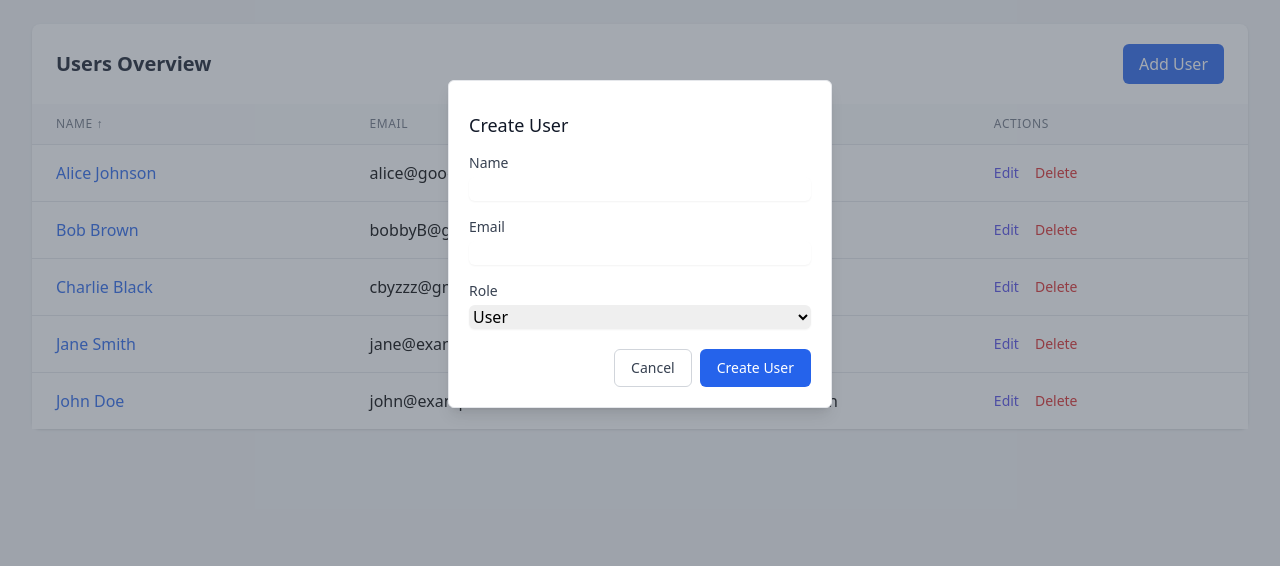
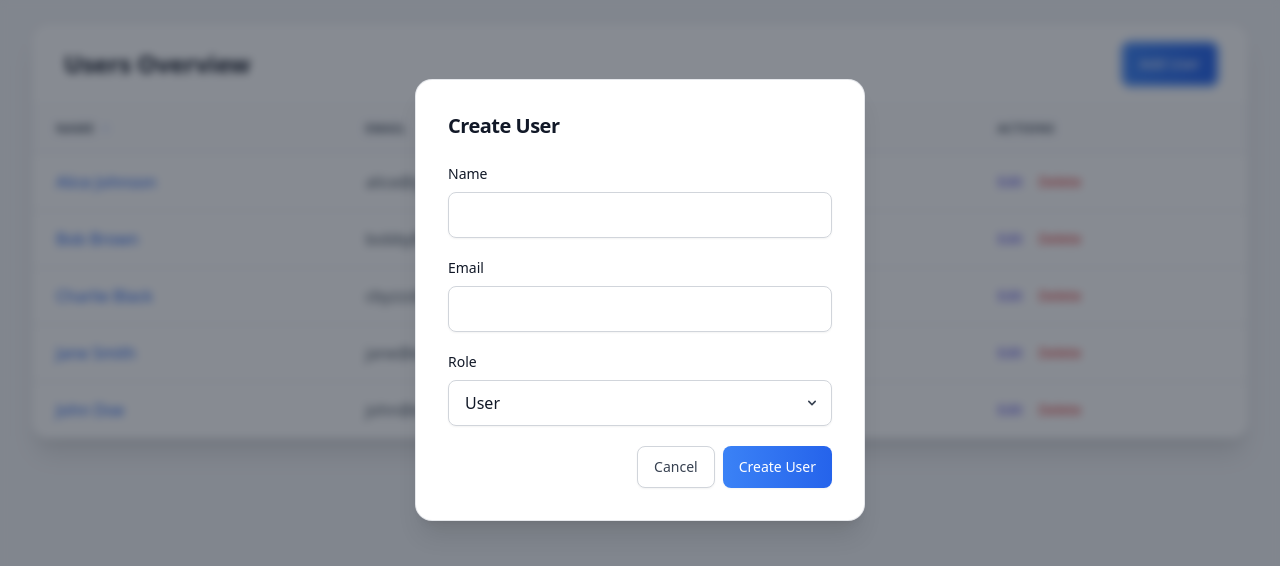
Before and after one commit to Taylorvincent/wegrouptest, a React (Vite) app: page / in a window 1280 px wide. Both pictures are taken after a click on the button "Add User". Shown: the top 566 px of the page. Built offline with nearby package versions, Linux system fonts and the light colour scheme; data requests are answered from the project's data file.

Commit message:
tweak styling

```diff
--- a/src/components/Button.tsx
+++ b/src/components/Button.tsx
@@ -9,12 +9,15 @@ interface ButtonProps extends ButtonHTMLAttributes<HTMLButtonElement> {
   isLoading?: boolean;
 }
 const baseStyles =
-  'px-4 py-2 text-sm font-medium rounded-md transition-colors duration-200 disabled:opacity-50 disabled:cursor-not-allowed';
+  'relative px-4 py-2.5 text-sm font-medium rounded-lg transition-all duration-200 shadow-sm hover:shadow-md disabled:opacity-50 disabled:cursor-not-allowed disabled:shadow-none focus:outline-none focus:ring-2 focus:ring-offset-2';
 
 const variantStyles = {
-  primary: 'text-white bg-blue-600 border border-transparent hover:bg-blue-700',
-  secondary: 'text-gray-700 bg-white border border-gray-300 hover:bg-gray-50',
-  danger: 'text-white bg-red-600 border border-transparent hover:bg-red-700',
+  primary:
+    'text-white bg-gradient-to-r from-blue-500 to-blue-600 hover:from-blue-600 hover:to-blue-700 focus:ring-blue-500',
+  secondary:
+    'text-gray-700 bg-white border border-gray-300 hover:bg-gray-50 hover:text-gray-900 focus:ring-gray-500',
+  danger:
+    'text-white bg-gradient-to-r from-red-500 to-red-600 hover:from-red-600 hover:to-red-700 focus:ring-red-500',
 };
 
 export const Button = ({
--- a/src/components/FormInput.tsx
+++ b/src/components/FormInput.tsx
@@ -7,16 +7,16 @@ interface FormInputProps extends Omit<InputHTMLAttributes<HTMLInputElement>, 'cl
 
 export const FormInput = ({ label, error, id, ...props }: FormInputProps) => {
   return (
-    <div className="mb-4">
-      <label htmlFor={id} className="block text-sm font-medium text-gray-700">
+    <div className="mb-5">
+      <label htmlFor={id} className="block text-sm font-medium text-gray-900 mb-2">
         {label}
       </label>
       <input
         id={id}
-        className="mt-1 block w-full rounded-md border-gray-300 shadow-sm focus:border-blue-500 focus:ring-blue-500 disabled:bg-gray-100 disabled:cursor-not-allowed"
+        className="block w-full px-4 py-2.5 text-gray-900 border border-gray-300 rounded-lg focus:ring-2 focus:ring-blue-500 focus:border-transparent bg-white/50 shadow-sm transition-colors duration-200 disabled:bg-gray-100 disabled:cursor-not-allowed"
         {...props}
       />
-      {error && <p className="mt-1 text-sm text-red-600">{error}</p>}
+      {error && <p className="mt-2 text-sm text-red-600 dark:text-red-500">{error}</p>}
     </div>
   );
 };
--- a/src/components/Modal.tsx
+++ b/src/components/Modal.tsx
@@ -36,11 +36,11 @@ export const Modal = ({ children, title, onClose }: ModalProps) => {
   }, [handleClickOutside, handleEscape]);
 
   return (
-    <div className="fixed inset-0 bg-gray-600 bg-opacity-50 overflow-y-auto h-full w-full modal-overlay">
-      <div className="relative top-20 mx-auto p-5 border w-96 shadow-lg rounded-md bg-white">
+    <div className="fixed inset-0 bg-gray-900/50 backdrop-blur-sm overflow-y-auto h-full w-full modal-overlay">
+      <div className="relative top-20 mx-auto p-8 max-w-md rounded-2xl bg-white shadow-xl ring-1 ring-gray-200">
         {title && (
-          <div className="mt-3">
-            <h3 className="text-lg font-medium leading-6 text-gray-900 mb-4">{title}</h3>
+          <div className="mb-6">
+            <h3 className="text-xl font-semibold text-gray-900 tracking-tight">{title}</h3>
           </div>
         )}
         {children}
--- a/src/components/Select.tsx
+++ b/src/components/Select.tsx
@@ -13,13 +13,14 @@ interface SelectProps extends Omit<SelectHTMLAttributes<HTMLSelectElement>, 'cla
 
 export const Select = ({ label, options, error, id, ...props }: SelectProps) => {
   return (
-    <div className="mb-4">
-      <label htmlFor={id} className="block text-sm font-medium text-gray-700">
+    <div className="mb-5">
+      <label htmlFor={id} className="block text-sm font-medium text-gray-900 mb-2">
         {label}
       </label>
+      <div className="relative">
         <select
           id={id}
-        className="mt-1 block w-full rounded-md border-gray-300 shadow-sm focus:border-blue-500 focus:ring-blue-500 disabled:bg-gray-100 disabled:cursor-not-allowed"
+          className="block w-full px-4 py-2.5 text-gray-900 border border-gray-300 rounded-lg focus:ring-2 focus:ring-blue-500 focus:border-transparent bg-white/50 shadow-sm transition-colors duration-200 disabled:bg-gray-100 disabled:cursor-not-allowed appearance-none"
           {...props}
         >
           <option value="">Select an option</option>
@@ -29,7 +30,13 @@ export const Select = ({ label, options, error, id, ...props }: SelectProps) =>
             </option>
           ))}
         </select>
-      {error && <p className="mt-1 text-sm text-red-600">{error}</p>}
+        <div className="pointer-events-none absolute inset-y-0 right-0 flex items-center px-3 text-gray-700">
+          <svg className="h-4 w-4 fill-current" viewBox="0 0 20 20">
+            <path d="M5.293 7.293a1 1 0 011.414 0L10 10.586l3.293-3.293a1 1 0 111.414 1.414l-4 4a1 1 0 01-1.414 0l-4-4a1 1 0 010-1.414z" />
+          </svg>
+        </div>
+      </div>
+      {error && <p className="mt-2 text-sm text-red-600 dark:text-red-500">{error}</p>}
     </div>
   );
 };
--- a/src/pages/UsersOverview/UsersOverview.tsx
+++ b/src/pages/UsersOverview/UsersOverview.tsx
@@ -5,6 +5,7 @@ import { usersApi, User, EditUserArgs } from '../../services/usersApi';
 import UserForm from './UserForm';
 import { useLocalStorage } from '../../utils/useLocalStorage';
 import { DeleteConfirmationModal } from '../../components/DeleteConfirmationModal';
+import { Button } from '../../components/Button';
 
 type SortField = 'name' | 'role';
 type SortOrder = 'asc' | 'desc';
@@ -64,76 +65,98 @@ const UsersOverview = () => {
   });
 
   if (isLoading) {
-    return <div className="text-center">Loading...</div>;
+    return (
+      <div className="min-h-[200px] flex items-center justify-center">
+        <div className="text-gray-500">Loading...</div>
+      </div>
+    );
   }
 
   return (
-    <div className="bg-white shadow rounded-lg">
-      <div className="px-4 py-5 sm:px-6 flex justify-between items-center">
-        <h1 className="text-xl font-semibold text-gray-900">Users Overview</h1>
-        <button
-          onClick={() => setIsCreateModalOpen(true)}
-          className="bg-blue-600 text-white px-4 py-2 rounded-md hover:bg-blue-700"
-        >
+    <div className="bg-white rounded-2xl shadow-xl ring-1 ring-gray-200">
+      <div className="px-6 py-5 sm:px-8 border-b border-gray-100">
+        <div className="flex justify-between items-center">
+          <h1 className="text-2xl font-semibold text-gray-900">Users Overview</h1>
+          <Button variant="primary" onClick={() => setIsCreateModalOpen(true)}>
             Add User
-        </button>
+          </Button>
+        </div>
       </div>
 
       <div className="overflow-x-auto">
         <table className="min-w-full divide-y divide-gray-200">
-          <thead className="bg-gray-50">
-            <tr>
+          <thead>
+            <tr className="bg-gray-50/50">
               <th
                 scope="col"
-                className="px-6 py-3 text-left text-xs font-medium text-gray-500 uppercase tracking-wider cursor-pointer"
+                className="px-6 py-4 text-left text-xs font-semibold text-gray-600 uppercase tracking-wider cursor-pointer hover:text-gray-900 transition-colors duration-200"
                 onClick={() => handleSort('name')}
               >
-                Name {sortField === 'name' && (sortOrder === 'asc' ? '↑' : '↓')}
+                <div className="flex items-center gap-2">
+                  Name
+                  {sortField === 'name' && (
+                    <span className="text-blue-600">{sortOrder === 'asc' ? '↑' : '↓'}</span>
+                  )}
+                </div>
               </th>
               <th
                 scope="col"
-                className="px-6 py-3 text-left text-xs font-medium text-gray-500 uppercase tracking-wider"
+                className="px-6 py-4 text-left text-xs font-semibold text-gray-600 uppercase tracking-wider"
               >
                 Email
               </th>
               <th
                 scope="col"
-                className="px-6 py-3 text-left text-xs font-medium text-gray-500 uppercase tracking-wider cursor-pointer"
+                className="px-6 py-4 text-left text-xs font-semibold text-gray-600 uppercase tracking-wider cursor-pointer hover:text-gray-900 transition-colors duration-200"
                 onClick={() => handleSort('role')}
               >
-                Role {sortField === 'role' && (sortOrder === 'asc' ? '↑' : '↓')}
+                <div className="flex items-center gap-2">
+                  Role
+                  {sortField === 'role' && (
+                    <span className="text-blue-600">{sortOrder === 'asc' ? '↑' : '↓'}</span>
+                  )}
+                </div>
               </th>
               <th
                 scope="col"
-                className="px-6 py-3 text-left text-xs font-medium text-gray-500 uppercase tracking-wider"
+                className="px-6 py-4 text-left text-xs font-semibold text-gray-600 uppercase tracking-wider"
               >
                 Actions
               </th>
             </tr>
           </thead>
-          <tbody className="bg-white divide-y divide-gray-200">
+          <tbody className="divide-y divide-gray-200">
             {sortedUsers.map(user => (
-              <tr key={user.id}>
+              <tr key={user.id} className="hover:bg-gray-50/50 transition-colors duration-200">
                 <td className="px-6 py-4 whitespace-nowrap">
-                  <Link to={`/users/${user.id}`} className="text-blue-600 hover:text-blue-900">
+                  <Link
+                    to={`/users/${user.id}`}
+                    className="text-blue-600 hover:text-blue-800 font-medium transition-colors duration-200"
+                  >
                     {user.name}
                   </Link>
                 </td>
-                <td className="px-6 py-4 whitespace-nowrap">{user.email}</td>
-                <td className="px-6 py-4 whitespace-nowrap">{user.role}</td>
+                <td className="px-6 py-4 whitespace-nowrap text-gray-600">{user.email}</td>
+                <td className="px-6 py-4 whitespace-nowrap">
+                  <span className="inline-flex items-center px-2.5 py-0.5 rounded-full text-xs font-medium bg-blue-100 text-blue-800">
+                    {user.role}
+                  </span>
+                </td>
                 <td className="px-6 py-4 whitespace-nowrap text-sm font-medium">
+                  <div className="flex items-center gap-4">
                     <button
                       onClick={() => setEditingUser(user)}
-                    className="text-indigo-600 hover:text-indigo-900 mr-4"
+                      className="text-indigo-600 hover:text-indigo-900 transition-colors duration-200"
                     >
                       Edit
                     </button>
                     <button
                       onClick={() => setDeletingUser(user)}
-                    className="text-red-600 hover:text-red-900"
+                      className="text-red-600 hover:text-red-900 transition-colors duration-200"
                     >
                       Delete
                     </button>
+                  </div>
                 </td>
               </tr>
             ))}
```
Lines whose indentation alone changed are shown as unchanged.
